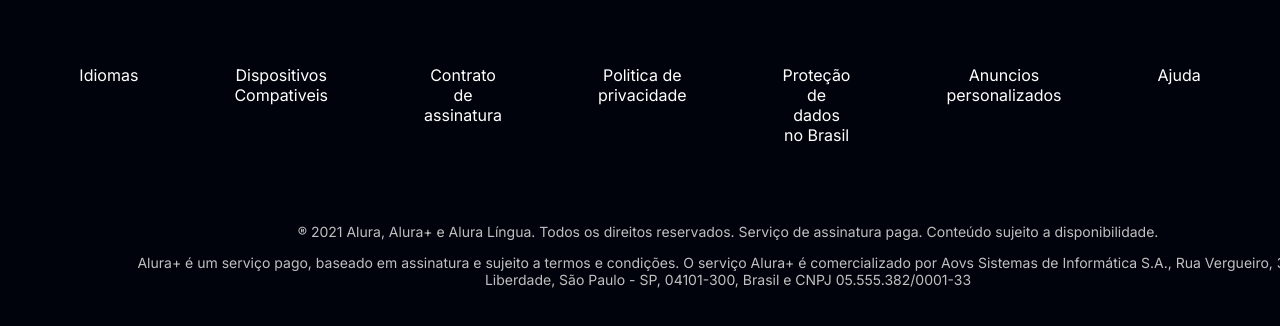
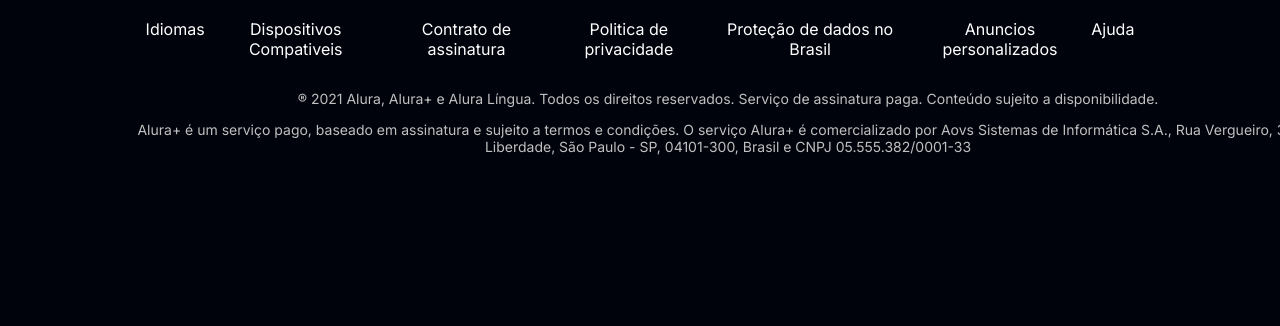
Before and after one commit to welissonwz/alura-plus, a plain HTML site: page index.html in a window 1280 px wide. Shown: the part 3741-4067 px from the top of the page. After the commit the page ends 4024 px from the top, so only its background shows below. Drawn offline with Linux system fonts and the light colour scheme.

Commit message:
7º mudança do margin

```diff
--- a/style.css
+++ b/style.css
@@ -118,7 +118,7 @@ body{
     font-family: var(--fonte-principal);
     text-align: center;
     align-items: center;
-    margin: 3em;
+    margin: 0.1em;
 }
 .rodape__texto{
     text-align: center;
```
